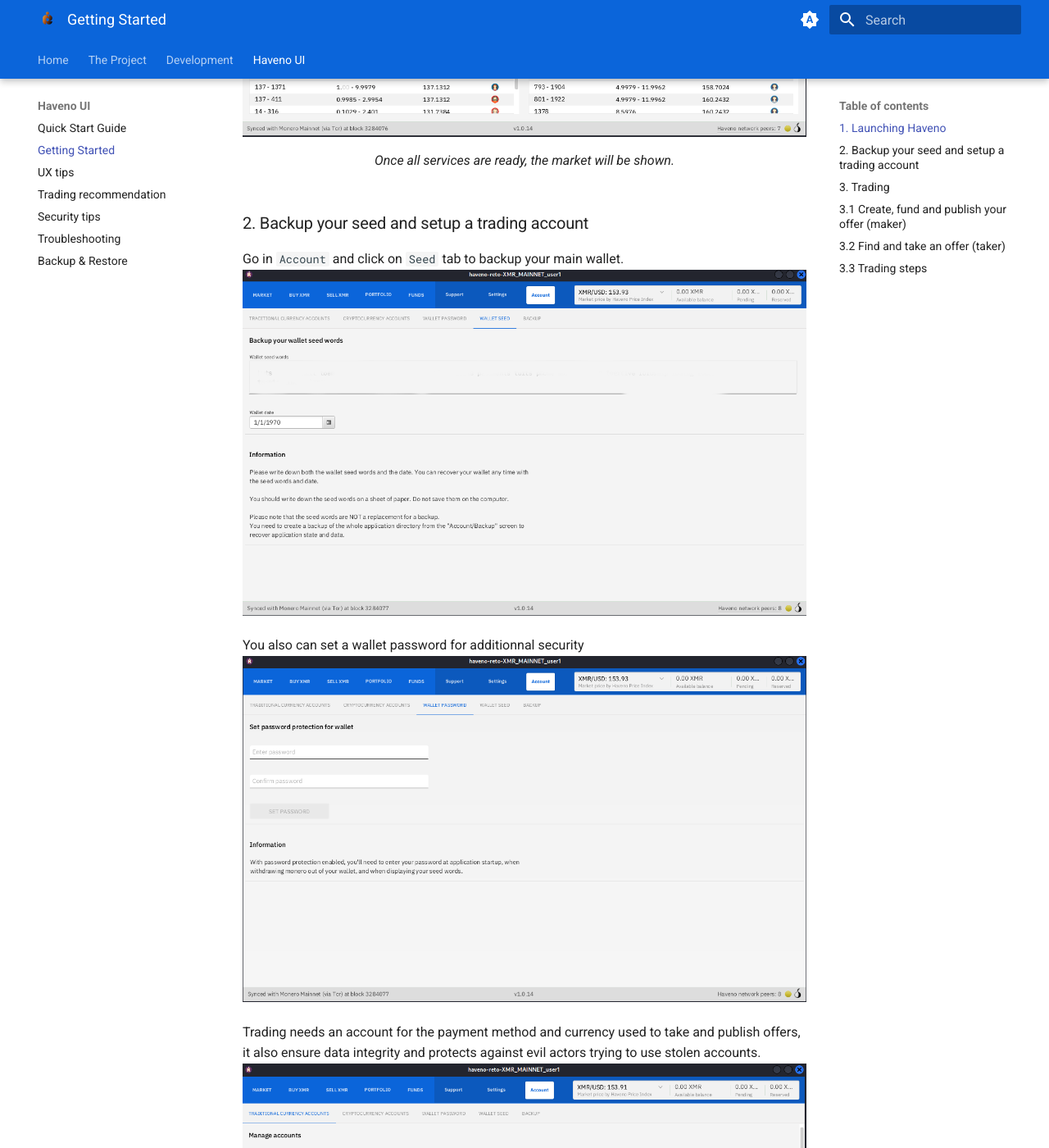
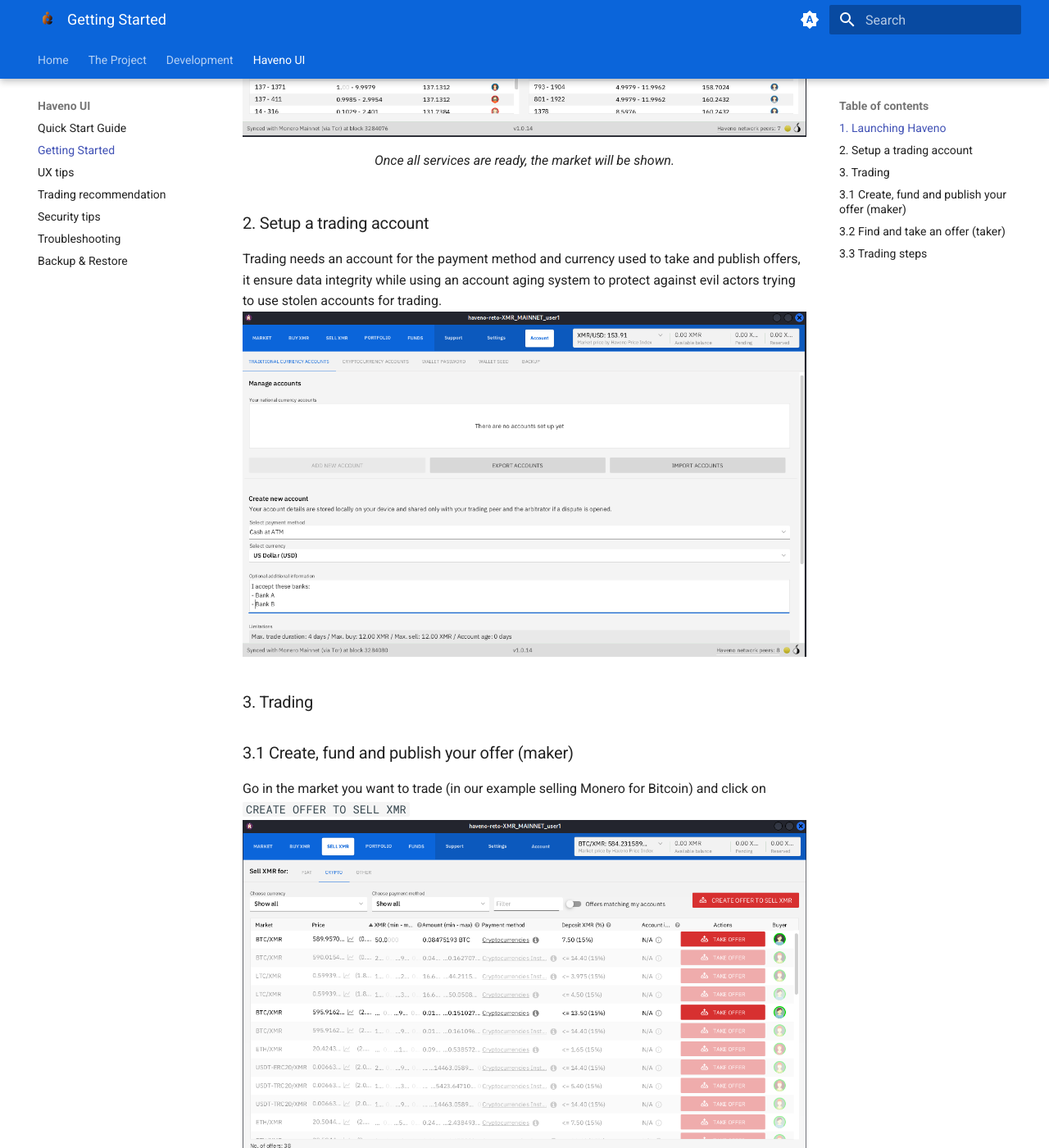
Before and after one commit to boldsuck/haveno-reto-docs, an MkDocs documentation site: the page built from docs/haveno-ui/get_started.md, in a window 1280 px wide and 1400 px high, scrolled down 1083 px. Shown: the whole window at 82% size. Built offline with MkDocs 1.6.1 and Material for MkDocs 9.7.7, drawn with Linux system fonts in a browser that asks for light colours; plug-ins that fetch from the network failed and are left out; the version menu is left out.

Commit message:
Update get_started.md

```diff
--- a/docs/haveno-ui/get_started.md
+++ b/docs/haveno-ui/get_started.md
@@ -12,15 +12,9 @@
 Once all services are ready, the market will be shown.
 ///
 
-### 2. Backup your seed and setup a trading account
+### 2. Setup a trading account
 
-Go in `Account` and click on `Seed` tab to backup your main wallet.
-![Image](../resources/img/haveno-ui/save_seed.png)
-
-You also can set a wallet password for additionnal security
-![Image](../resources/img/haveno-ui/password_wallet.png)
-
-Trading needs an account for the payment method and currency used to take and publish offers, it also ensure data integrity and protects against evil actors trying to use stolen accounts.
+Trading needs an account for the payment method and currency used to take and publish offers, it ensure data integrity while using an account aging system to protect against evil actors trying to use stolen accounts for trading.
 ![Image](../resources/img/haveno-ui/create_trading_account.png)
 
 ### 3. Trading
```
